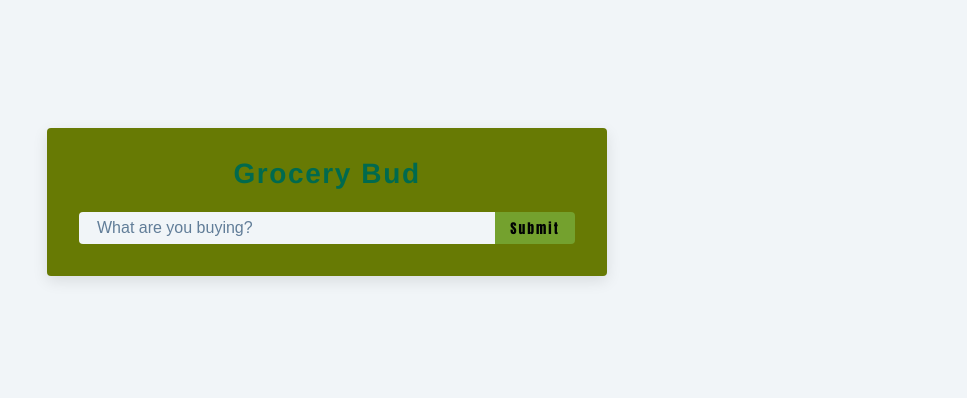
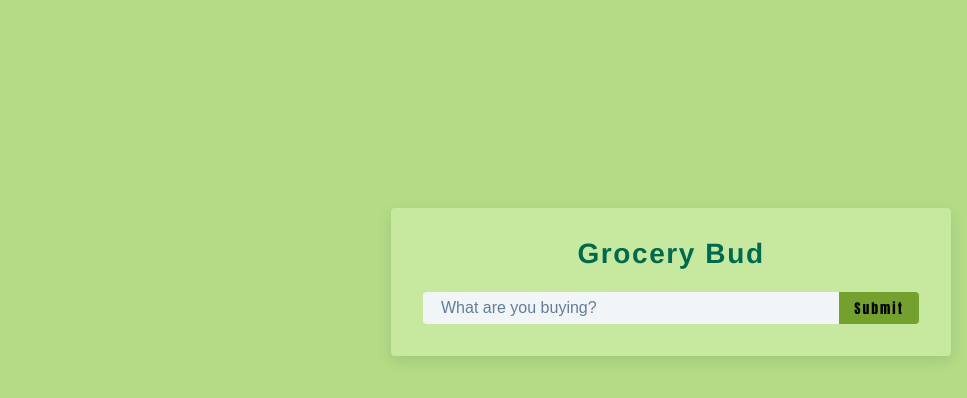
Before and after one commit to Krt-dev/Grocery_Bud_AppsDev, a React (Vite) app in the folder groceryBud/: page / in a window 1280 px wide. Shown: the top 398 px of the page, without its empty margins (313-1280 px from the left). Built offline with nearby package versions, Linux system fonts and the light colour scheme.

Commit message:
Notification system working

```diff
--- a/groceryBud/src/App.tsx
+++ b/groceryBud/src/App.tsx
@@ -22,6 +22,7 @@ function App() {
   const [isEditing, setIsEditing] = useState(false);
   const [editID, setEditID] = useState<string | null>(null);
   const [alert, setAlert] = useState({ show: false, msg: '', type: '' });
+
   const handleSubmit = (e: React.FormEvent<HTMLFormElement>) => {
     e.preventDefault();
     if (!name) {
@@ -70,11 +71,12 @@ function App() {
   useEffect(() => {
     localStorage.setItem('list', JSON.stringify(list));
   }, [list]);
+
   return (
+  <body>
+       {alert.show && <Notify {...alert} removeAlert={showAlert} list={list} />}
     <section className='section-center'>
       <form className='grocery-form' onSubmit={handleSubmit}>
-        {alert.show && <Notify {...alert} removeAlert={showAlert} list={list} />}
-
         <h3>grocery bud</h3>
         <div className='form-control'>
           <input
@@ -98,6 +100,7 @@ function App() {
         </div>
       )}
     </section>
+  </body>
   );
 }
 
--- a/groceryBud/src/index.css
+++ b/groceryBud/src/index.css
@@ -53,6 +53,10 @@ body {
   color: var(--clr-grey-1);
   line-height: 1.5;
   font-size: 0.875rem;
+  background-color: #b4dc87;
+  position: fixed;
+  top: 5rem;
+  left: 44rem;
 }
 ul {
   list-style-type: none;
@@ -150,7 +154,7 @@ main {
 }
 
 .section-center {
-  background: #677A04;
+  background: #c6e99f;
   border-radius: var(--radius);
   box-shadow: var(--light-shadow);
   transition: var(--transition);
@@ -160,16 +164,48 @@ main {
   box-shadow: var(--dark-shadow);
 }
 .alert {
-  margin-bottom: 1rem;
-  height: 1.25rem;
-  display: grid;
+  margin-top: 1rem;
+  margin-left: 38rem;
+  height: 3.25rem;
+  width: 15.25rem;
+  display: flex;
+  justify-content: center;
   align-items: center;
   text-align: center;
   font-size: 0.7rem;
-  border-radius: 0.25rem;
+  border-radius:var(--radius);
   letter-spacing: var(--spacing);
   text-transform: capitalize;
+  animation: fade-in 0.5s forwards, fade-out 0.5s 2s forwards;
+  position: absolute;
+  top: 1rem;
+  right: 9rem;
 }
+
+@keyframes spinner {
+  to {
+      transform: rotate(360deg)
+  }
+}
+
+@keyframes fade-in {
+  from {
+    opacity: 0;
+  }
+  to {
+    opacity: 1;
+  }
+}
+
+@keyframes fade-out {
+  from {
+    opacity: 1;
+  }
+  to {
+    opacity: 0;
+  }
+}
+
 .alert-danger {
   color: #721c24;
   background: #f8d7da;
--- a/groceryBud/src/notification.tsx
+++ b/groceryBud/src/notification.tsx
@@ -17,4 +17,6 @@ const Notify: React.FC<NotifyProps> = ({ type, msg, removeAlert, list }) => {
   return <p className={`alert alert-${type}`}>{msg}</p>;
 };
 
+
+
 export default Notify;
```
